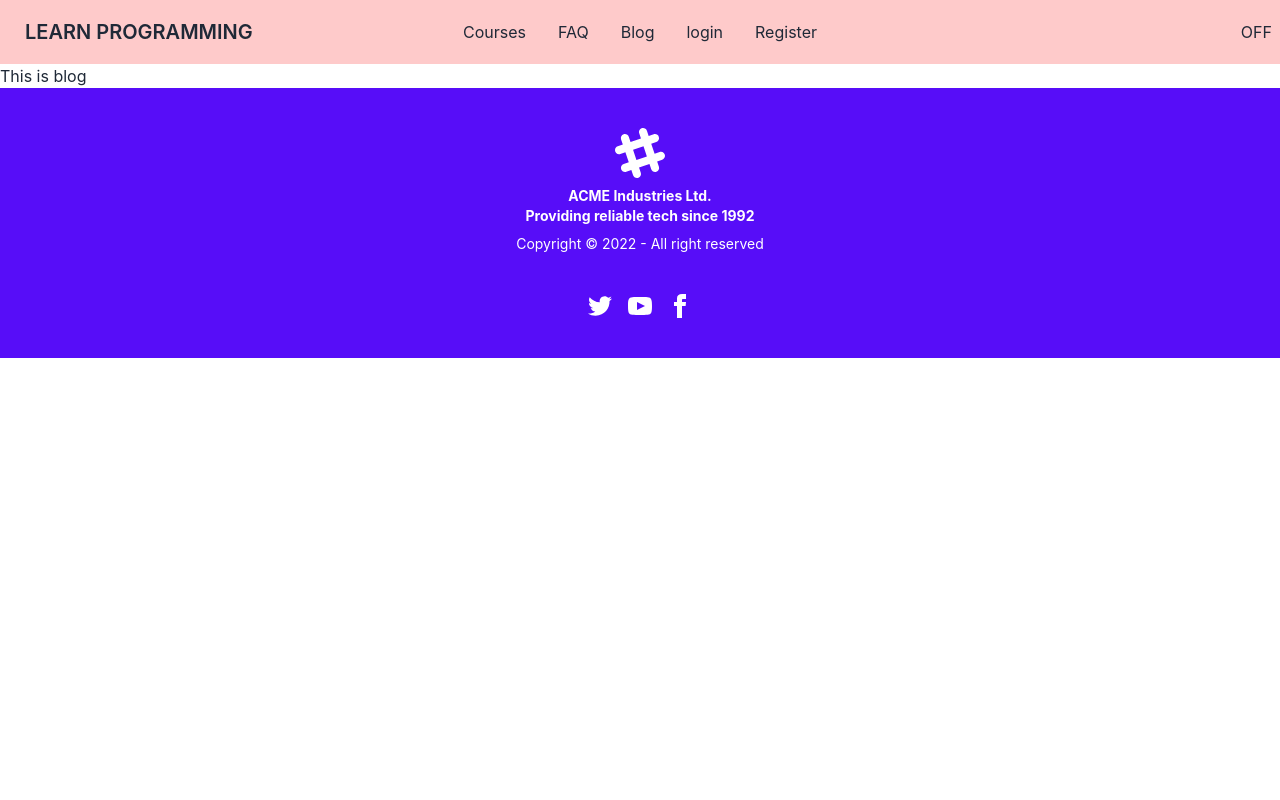
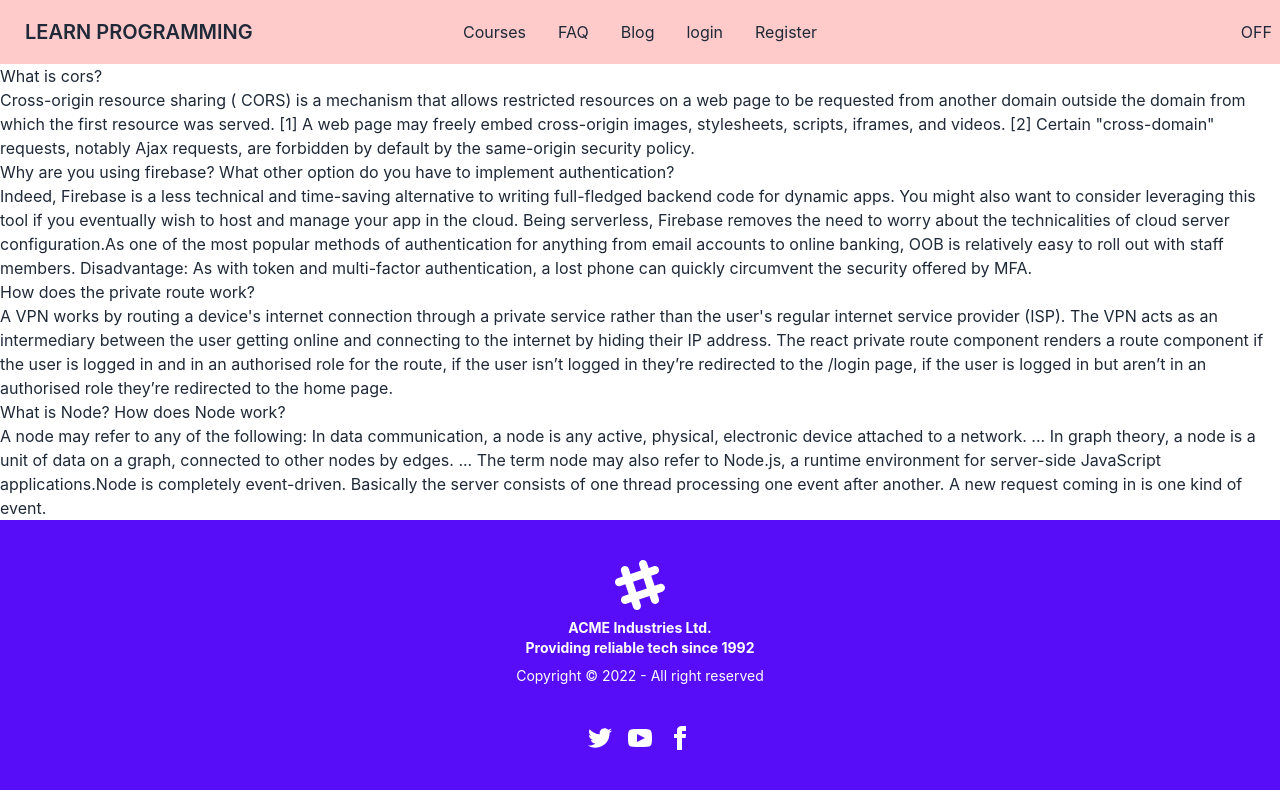
Before and after one commit to Mousumi2001/assignment-11, a React (Create React App) app: page /blog in a window 1280 px wide. Built offline with nearby package versions, Linux system fonts and the light colour scheme.

Commit message:
answer the 4 question

```diff
--- a/src/component/Blog/Blog.js
+++ b/src/component/Blog/Blog.js
@@ -3,7 +3,39 @@ import React from 'react';
 const Blog = () => {
     return (
         <div>
-            <h1>This is blog</h1>
+            <div>
+                <h1>
+                    What is cors?
+                </h1>
+                <p>
+                    Cross-origin resource sharing ( CORS) is a mechanism that allows restricted resources on a web page to be requested from another domain outside the domain from which the first resource was served. [1] A web page may freely embed cross-origin images, stylesheets, scripts, iframes, and videos. [2] Certain "cross-domain" requests, notably Ajax requests, are forbidden by default by the same-origin security policy.
+                </p>
+            </div>
+            <div>
+                <h1>
+                    Why are you using firebase? What other option do you have to implement authentication?
+                </h1>
+                <p>
+                    Indeed, Firebase is a less technical and time-saving alternative to writing full-fledged backend code for dynamic apps. You might also want to consider leveraging this tool if you eventually wish to host and manage your app in the cloud. Being serverless, Firebase removes the need to worry about the technicalities of cloud server configuration.As one of the most popular methods of authentication for anything from email accounts to online banking, OOB is relatively easy to roll out with staff members. Disadvantage: As with token and multi-factor authentication, a lost phone can quickly circumvent the security offered by MFA.
+
+                </p>
+            </div>
+            <div>
+                <h1>
+                    How does the private route work?
+                </h1>
+                <p>A VPN works by routing a device's internet connection through a private service rather than the user's regular internet service provider (ISP). The VPN acts as an intermediary between the user getting online and connecting to the internet by hiding their IP address.
+                    The react private route component renders a route component if the user is logged in and in an authorised role for the route, if the user isn’t logged in they’re redirected to the /login page, if the user is logged in but aren’t in an authorised role they’re redirected to the home page.
+                </p>
+            </div>
+            <div>
+                <h1>
+                    What is Node? How does Node work?
+                </h1>
+                <p>
+                    A node may refer to any of the following: In data communication, a node is any active, physical, electronic device attached to a network. ... In graph theory, a node is a unit of data on a graph, connected to other nodes by edges. ... The term node may also refer to Node.js, a runtime environment for server-side JavaScript applications.Node is completely event-driven. Basically the server consists of one thread processing one event after another. A new request coming in is one kind of event.
+                </p>
+            </div>
         </div>
     );
 };
```
